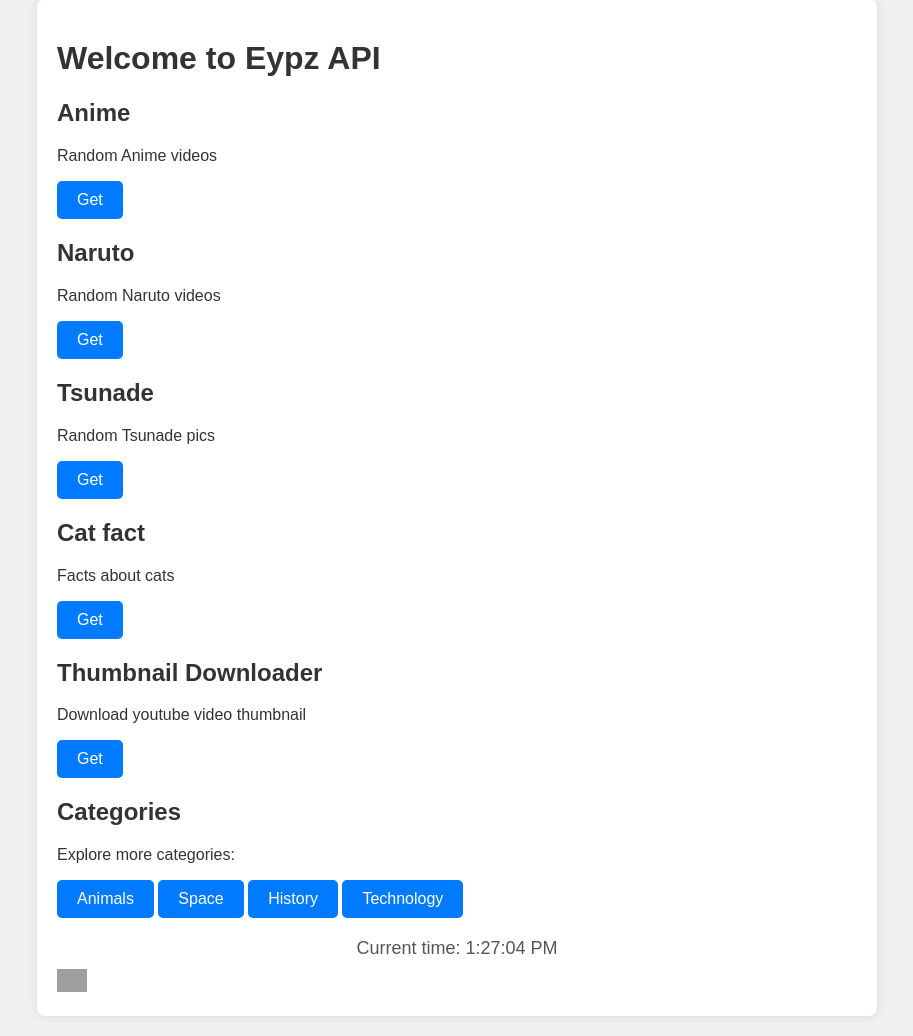
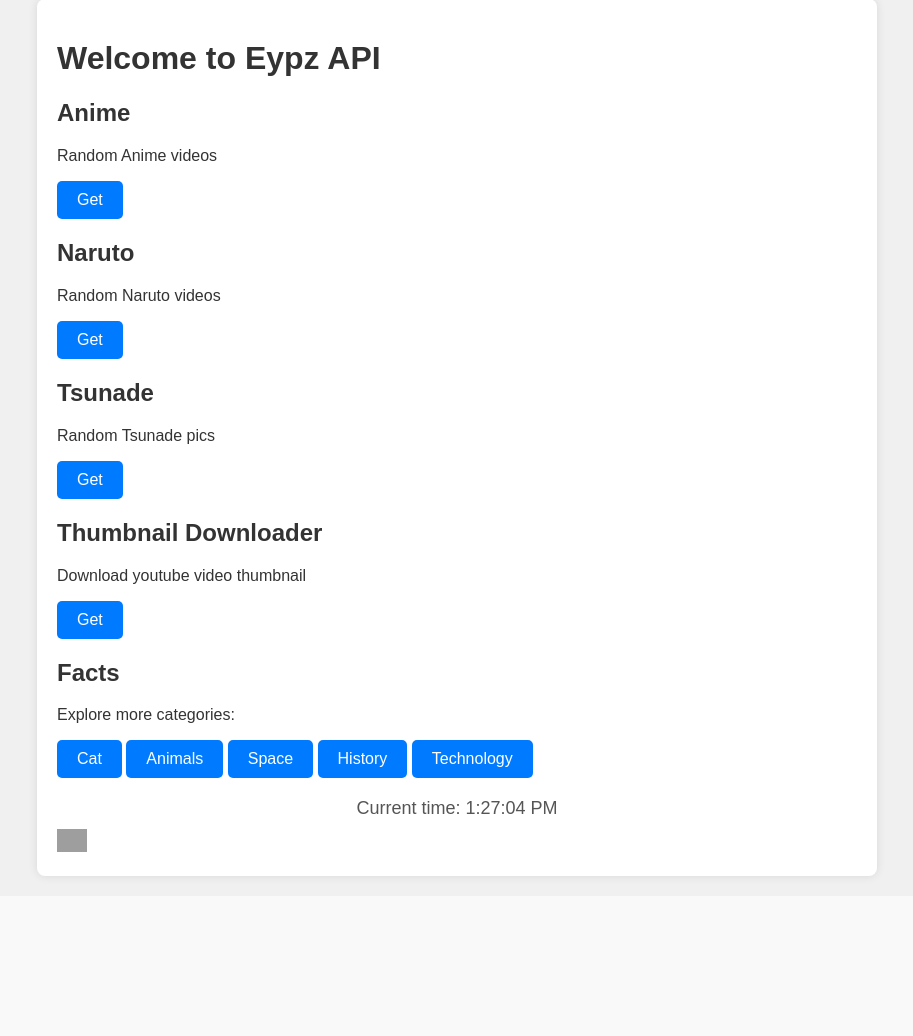
Before and after one commit to eypzffx/api-eypz, a Flask app: page / in a window 1280 px wide. Shown: the part 21-1057 px from the top of the page, without its empty margins (183-1096 px from the left). After the commit the page ends 902 px from the top, so only its background shows below. Run offline with Flask 3, Linux system fonts and the light colour scheme; parts of the project's set-up code (start-up, migrations or seed data) failed here and were passed over; some libraries are stand-ins or nearby versions; grey boxes are pictures that could not be loaded.

Commit message:
Update index.html

```diff
--- a/templates/index.html
+++ b/templates/index.html
@@ -131,12 +131,6 @@
         </div>
 
         <div class="section">
-            <h2>Cat fact</h2>
-            <p>Facts about cats</p>
-            <a href="https://api-eypz.onrender.com/cat-fact" class="button">Get</a>
-        </div>
-
-        <div class="section">
             <h2>Thumbnail Downloader</h2>
             <p>Download youtube video thumbnail</p>
             <a href="https://api-eypz.onrender.com/download_thumbnail?url=https://youtu.be/yiG74SYNdBw?si=5UwSVaFQR7PFkRQj" class="button">Get</a>
@@ -144,8 +138,9 @@
 
         <!-- Categories section -->
         <div class="section">
-            <h2>Categories</h2>
+            <h2>Facts</h2>
             <p>Explore more categories:</p>
+            <a href="https://api-eypz.onrender.com/cat-fact" class="button">Cat</a>
             <a href="https://api-eypz.onrender.com/details/animals" class="button">Animals</a>
             <a href="https://api-eypz.onrender.com/details/space" class="button">Space</a>
             <a href="https://api-eypz.onrender.com/details/history" class="button">History</a>
```
